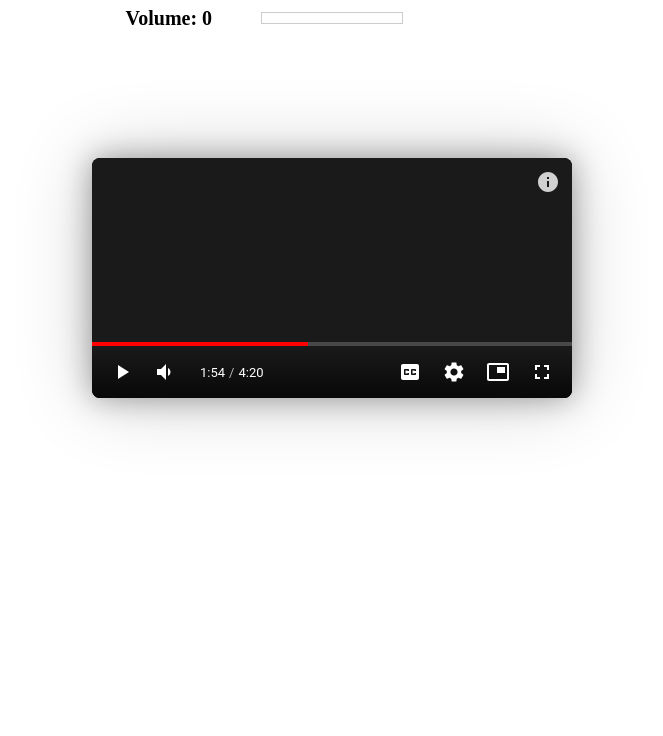
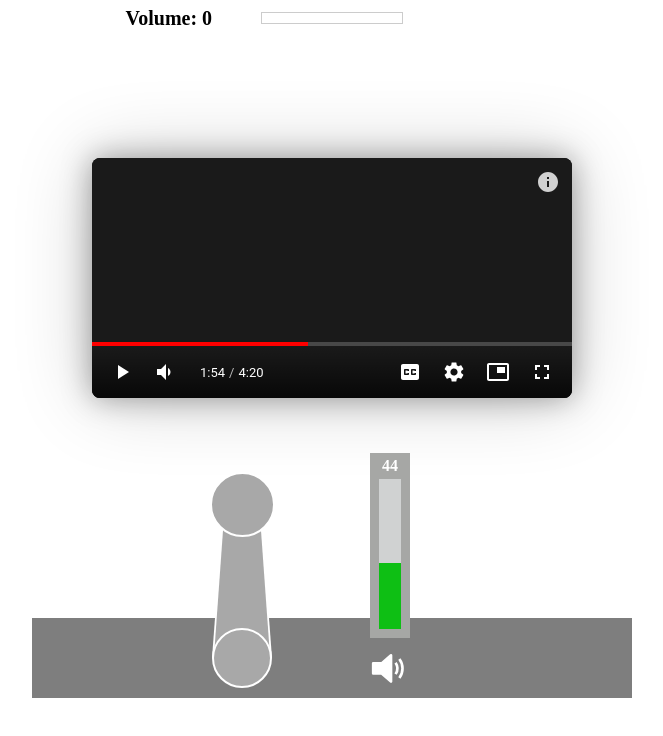
Before and after one commit to ju-nong/volume-controller, a Vue app: page / in a window 1280 px wide. Shown: the part 902-1638 px from the top of the page, without its empty margins (308-971 px from the left). Before the commit the page ends 1500 px from the top, so only its background shows below. Built offline with nearby package versions, Linux system fonts and the light colour scheme.

Commit message:
feat : Crank 컨트롤러 추가

```diff
--- a/src/App.vue
+++ b/src/App.vue
@@ -5,6 +5,7 @@
         <RandomController />
         <DrawController />
         <VerticalController />
+        <CrankController />
         <!-- <CannonController /> -->
     </div>
 </template>
@@ -17,6 +18,7 @@ import {
     DrawController,
     CannonController,
     VerticalController,
+    CrankController,
 } from "./components";
 </script>
 
--- /dev/null
+++ b/src/components/CrankController.vue
@@ -0,0 +1,339 @@
+<template>
+    <div class="container">
+        <div class="floor">
+            <div class="crank">
+                <div class="axis" ref="$axis"></div>
+                <div
+                    class="pillar"
+                    :style="`
+						--var-pillar-angle: ${pillarAngle}deg;
+					`"
+                >
+                    <div></div>
+                </div>
+                <div
+                    class="handle"
+                    :style="`
+						--var-handle-top: ${handleTop}px;
+						--var-handle-left: ${handleLeft}px;
+					`"
+                    @mousedown="handleMouseDown"
+                ></div>
+            </div>
+
+            <div class="volume">
+                <div class="progress">
+                    <span>{{ volume }}</span>
+                    <div>
+                        <div :style="`--var-volume: ${volume}%`"></div>
+                    </div>
+                </div>
+                <VolumeIcon :width="volume" />
+
+                <p>
+                    <span v-for="(_, index) in volumeUpCount" :key="index"
+                        >+1</span
+                    >
+                </p>
+            </div>
+        </div>
+    </div>
+</template>
+
+<script setup lang="ts">
+import { VolumeIcon } from ".";
+
+import { onBeforeUnmount, onMounted, ref } from "vue";
+
+/**
+ * 2 ~ 4분면 통과 여부
+ */
+let q2 = false,
+    q3 = false,
+    q4 = false;
+
+/**
+ * 볼륨
+ */
+const volume = ref(50);
+
+/**
+ * 볼륨 증가 횟수
+ */
+let volumeUpCount = ref(0);
+
+/**
+ * axis 요소 (중심점 계산용)
+ */
+const $axis = ref<null | HTMLElement>(null);
+
+/**
+ * 기둥 각도
+ */
+const pillarAngle = ref(0);
+
+/**
+ * 핸들 top
+ */
+const handleTop = ref(-156);
+
+/**
+ * 핸들 left
+ */
+const handleLeft = ref(0);
+
+/**
+ * 드래그 여부
+ */
+let isDragging = false;
+
+/**
+ * 핸들 마우스 다운
+ */
+function handleMouseDown(event: MouseEvent) {
+    isDragging = true;
+
+    document.addEventListener("mouseup", handleMouseUp);
+    document.addEventListener("mousemove", handleMouseMove);
+}
+
+/**
+ * 전역 마우스 업
+ */
+function handleMouseUp() {
+    isDragging = false;
+
+    document.removeEventListener("mouseup", handleMouseUp);
+    document.removeEventListener("mousemove", handleMouseMove);
+}
+
+/**
+ * 전역 마우스 움직임
+ */
+function handleMouseMove(event: MouseEvent) {
+    if (!isDragging || !$axis.value) {
+        return;
+    }
+
+    // axis 요소의 중심점을 기준으로 계산
+    const rect = $axis.value.getBoundingClientRect();
+    const cx = rect.left + rect.width / 2;
+    const cy = rect.top + rect.height / 2;
+
+    const { clientX, clientY } = event;
+
+    // atan2(y, x) - 마우스 위치와 중심점의 차이로 각도 계산
+    // 12시 방향을 0도로 하기 위해 x, y를 바꾸고 부호 조정
+    const rad = Math.atan2(clientX - cx, cy - clientY);
+    const deg = rad * (180 / Math.PI);
+
+    // 각도를 0~360 범위로 정규화
+    const angle = (deg + 360) % 360;
+
+    if (volume.value < 100 && q2 && q3 && q4 && angle < 90) {
+        q2 = false;
+        q3 = false;
+        q4 = false;
+
+        volume.value += 1;
+        volumeUpCount.value += 1;
+    } else if (angle < 90) {
+        q2 = false;
+        q3 = false;
+        q4 = false;
+    } else if (angle < 180) {
+        q2 = true;
+        q3 = false;
+        q4 = false;
+    } else if (q2 && angle < 270) {
+        q3 = true;
+        q4 = false;
+    } else if (q2 && q3 && angle < 360) {
+        q4 = true;
+    }
+
+    pillarAngle.value = angle;
+
+    // 핸들 위치 계산 (pillar 길이를 반지름으로 원형 궤도)
+    const radius = 156; // pillar 높이
+    const angleRad = angle * (Math.PI / 180);
+
+    // CSS 좌표계에 맞게 계산 (12시 방향이 0도, 시계방향 증가)
+    // sin은 x방향, cos는 y방향 (위쪽이 음수)
+    handleLeft.value = Math.sin(angleRad) * radius;
+    handleTop.value = -Math.cos(angleRad) * radius;
+}
+
+/**
+ * 볼륨 감소 인터벌
+ */
+let interval: number = -1;
+
+onMounted(() => {
+    interval = setInterval(() => {
+        // 드래그 중이거나 볼륨이 0인 경우
+        if (
+            // isDragging ||
+            volume.value === 0
+        ) {
+            return;
+        }
+
+        volume.value -= 1;
+        // }, 2500);
+    }, 750);
+});
+
+onBeforeUnmount(() => {
+    clearInterval(interval);
+});
+</script>
+
+<style scoped>
+@keyframes fade-out {
+    from {
+        opacity: 0.5;
+        transform: translateX(-50%) translateY(0%);
+    }
+    to {
+        opacity: 0;
+        transform: translateX(-50%) translateY(-50%);
+    }
+}
+
+.container {
+    margin: 200px auto;
+
+    > .floor {
+        width: 600px;
+        height: 80px;
+        background-color: #7e7e7e;
+        position: relative;
+
+        > .crank {
+            position: absolute;
+            top: 50%;
+            left: 30%;
+            transform: translateY(-50%);
+            z-index: 3;
+
+            > .axis,
+            > .handle {
+                background-color: #a8a8a8;
+                border: 2px solid #fff;
+                border-radius: 100%;
+                z-index: 5;
+            }
+
+            > .axis {
+                position: relative;
+                width: 60px;
+                height: 60px;
+            }
+
+            > .pillar {
+                width: 60px;
+                height: 160px;
+                background: #fff; /* border 색 */
+                clip-path: polygon(20% 0%, 80% 0%, 100% 100%, 0% 100%);
+                padding: 2px;
+
+                position: absolute;
+                z-index: 2;
+                bottom: 30px;
+                left: 50%;
+                transform: translateX(-50%) rotate(var(--var-pillar-angle));
+
+                transform-origin: bottom center;
+
+                > div {
+                    width: 100%;
+                    height: 100%;
+                    background: #a8a8a8;
+                    clip-path: inherit;
+                }
+            }
+
+            > .handle {
+                position: absolute;
+                width: 65px;
+                height: 65px;
+                cursor: pointer;
+
+                top: var(--var-handle-top);
+                left: var(--var-handle-left);
+
+                transform: translateX(-2px);
+            }
+        }
+
+        > .volume {
+            position: absolute;
+            bottom: 10px;
+            right: 30%;
+            z-index: 1;
+
+            display: flex;
+            flex-direction: column;
+            align-items: center;
+            row-gap: 10px;
+
+            > .progress {
+                width: 40px;
+                background-color: #a6a7a5;
+                display: flex;
+                flex-direction: column;
+                row-gap: 4px;
+                align-items: center;
+                padding: 4px 0px 9px 0px;
+
+                > span {
+                    color: #fff;
+                    font-size: 16px;
+                    text-align: center;
+                }
+
+                > div {
+                    width: 22px;
+                    height: 150px;
+                    background-color: #d0d2d2;
+                    display: flex;
+                    align-items: flex-end;
+
+                    > div {
+                        background-color: #0ebf14;
+                        width: 100%;
+                        height: var(--var-volume);
+                    }
+                }
+            }
+
+            > svg {
+                width: 40px;
+                height: 40px;
+            }
+
+            > p {
+                position: absolute;
+
+                bottom: 100%;
+                transform: translateY(-30%);
+
+                > span {
+                    position: absolute;
+
+                    bottom: 100%;
+                    left: 50%;
+                    transform: translateX(-50%) translateY(-50%);
+                    font-size: 16px;
+
+                    color: #0ebf14;
+                    opacity: 0.5;
+
+                    animation: fade-out 1s ease-in-out forwards;
+                }
+            }
+        }
+    }
+}
+</style>
--- a/src/components/index.ts
+++ b/src/components/index.ts
@@ -6,7 +6,7 @@ import RandomController from "./RandomController.vue";
 import DrawController from "./DrawController.vue";
 import CannonController from "./CannonController.vue";
 import VerticalController from "./VerticalController.vue";
-// import CrankController from "./CrankController.vue";
+import CrankController from "./CrankController.vue";
 
 export {
     VolumeIcon,
@@ -16,5 +16,5 @@ export {
     DrawController,
     CannonController,
     VerticalController,
-    // CrankController,
+    CrankController,
 };
```
